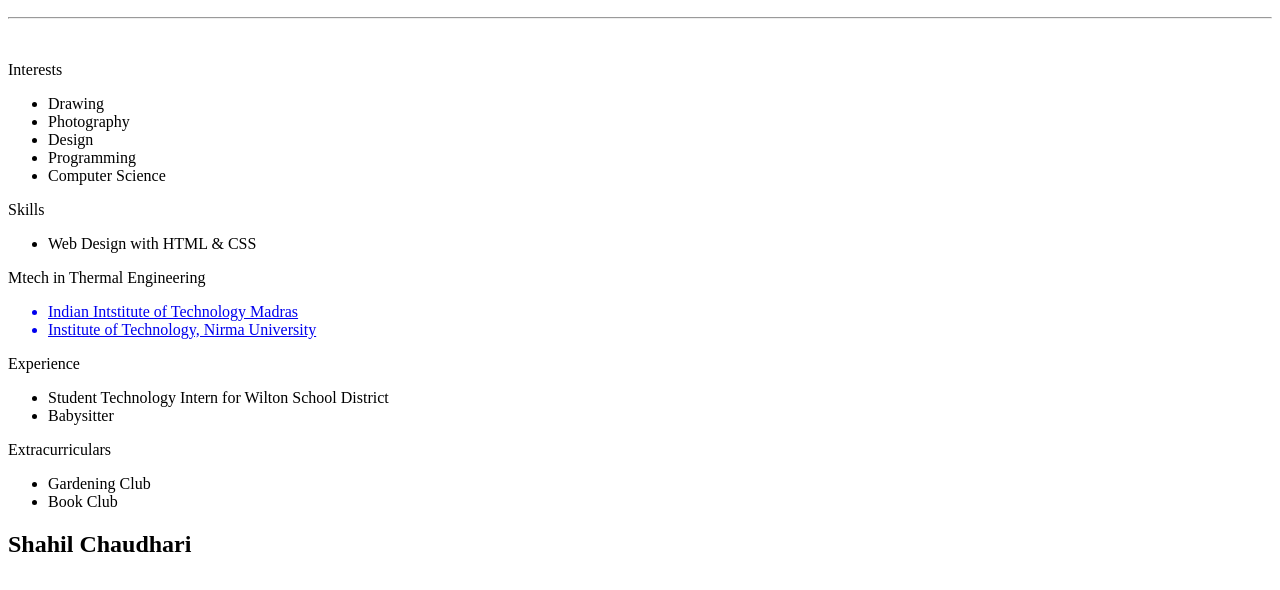
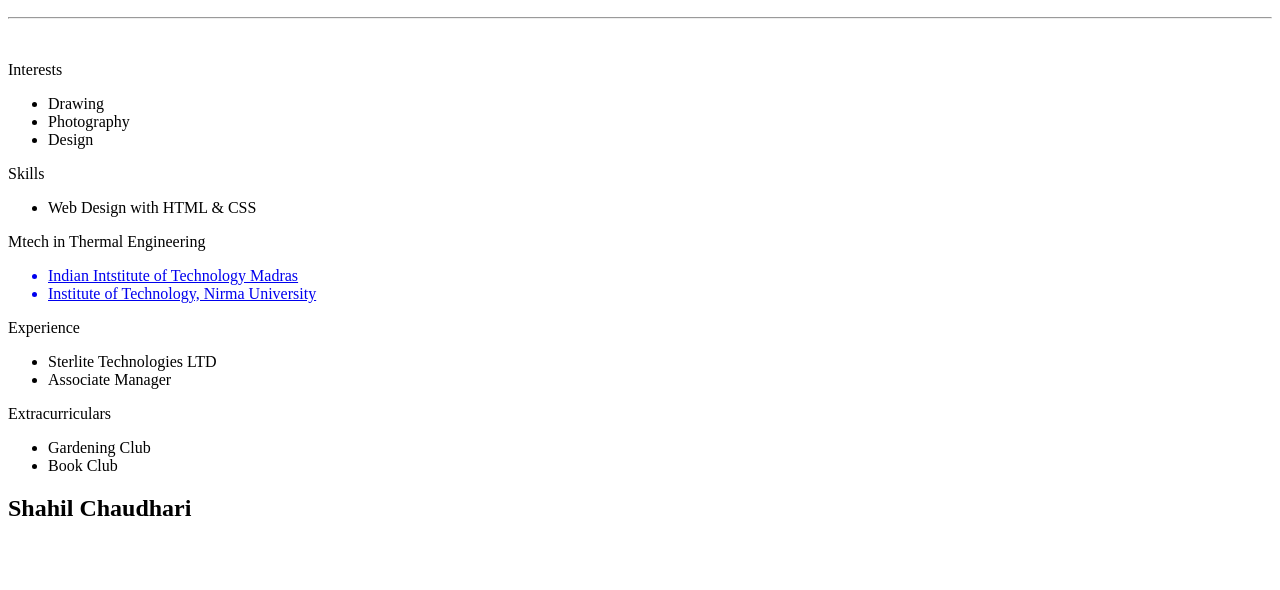
Before and after one commit to shahilchaudhari/resume, a plain HTML site: page index.html in a window 1280 px wide. Shown: the part 154-744 px from the top of the page. Drawn offline with Linux system fonts and the light colour scheme.

Commit message:
Update index.html2

```diff
--- a/index.html
+++ b/index.html
@@ -11,8 +11,6 @@
     <li>Drawing</li>
     <li>Photography</li>
     <li>Design</li>
-    <li>Programming</li>
-    <li>Computer Science</li>
   </ul>
   <p class="head">Skills</p>
   <ul>
@@ -30,8 +28,8 @@
   </ul>
   <p class="head">Experience</p>
   <ul>
-    <li>Student Technology Intern for Wilton School District</li>
-    <li>Babysitter</li>
+    <li>Sterlite Technologies LTD</li>
+    <li>Associate Manager</li>
   </ul>
   <p class="head">Extracurriculars</p>
   <ul>
```
